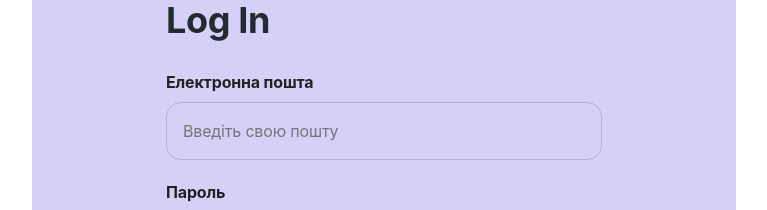
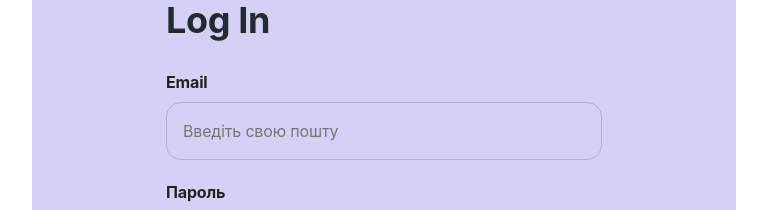
Before and after one commit to PetroMazuryk/water-control-frontend, a React (Vite) app: page /water-control-frontend/login in a window 1280 px wide. Shown: the part 182-392 px from the top of the page, without its empty margins (256-1023 px from the left). Built offline with nearby package versions, Linux system fonts and the light colour scheme; no server answers.

Commit message:
add language change for email to form login component

```diff
--- a/src/components/FormLogin/FormLogin.jsx
+++ b/src/components/FormLogin/FormLogin.jsx
@@ -48,7 +48,7 @@ const FormLogin = () => {
         <h2 className={css.registerTitle}>{t('logInTitle')}</h2>
         <div className={css.registerForm}>
           <label className={css.registerLabel}>
-            Електронна пошта
+            {t('email')}
             <input
               className={
                 errors.email?.message
--- a/src/locales/de/translation.json
+++ b/src/locales/de/translation.json
@@ -7,11 +7,10 @@
   "logInTitle": "Anmeldung",
   "logIn": "Einloggen",
 
+  "userCountText": "Unsere <span class=\"{{userCountTextColor}}\">{{count}} glücklichen</span><br/> Kunden",
   "habitDrive": "Gewohnheitsantrieb",
   "viewStats": "Statistiken",
   "personalRate": "Persönliche Raten-Einstellung",
-
-  "userCountText": "Unsere <span class=\"{{userCountTextColor}}\">{{count}} glücklichen</span><br/> Kunden",
 
   "dailyNorm": "Meine tägliche Norm",
   "l": "L",
--- a/src/locales/en/translation.json
+++ b/src/locales/en/translation.json
@@ -7,11 +7,10 @@
   "logInTitle": "Log In",
   "logIn": "LogIn",
 
+  "userCountText": "Our <span class=\"{{userCountTextColor}}\">{{count}} happy</span><br/> customers",
   "habitDrive": "Habit drive",
   "viewStats": "View statistics",
   "personalRate": "Personal rate setting",
-
-  "userCountText": "Our <span class=\"{{userCountTextColor}}\">{{count}} happy</span><br/> customers",
 
   "dailyNorm": "My daily norma",
   "l": "L",
--- a/src/locales/uk/translation.json
+++ b/src/locales/uk/translation.json
@@ -7,11 +7,10 @@
   "logInTitle": "Вхід",
   "logIn": "Увійти",
 
+  "userCountText": "Наші <span class=\"{{userCountTextColor}}\">{{count}} щасливі</span><br/> клієнти",
   "habitDrive": "Вироблення звички",
   "viewStats": "Статистики",
   "personalRate": "Налаштування особистої норми",
-
-  "userCountText": "Наші <span class=\"{{userCountTextColor}}\">{{count}} щасливі</span><br/> клієнти",
 
   "dailyNorm": "Моя щоденна норма",
   "l": "л",
```
